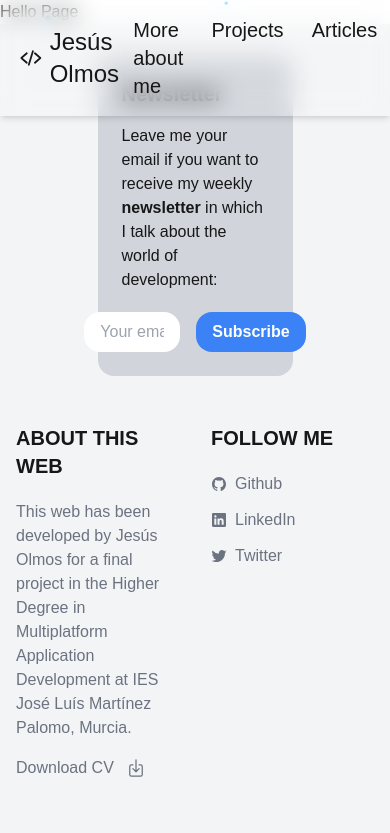
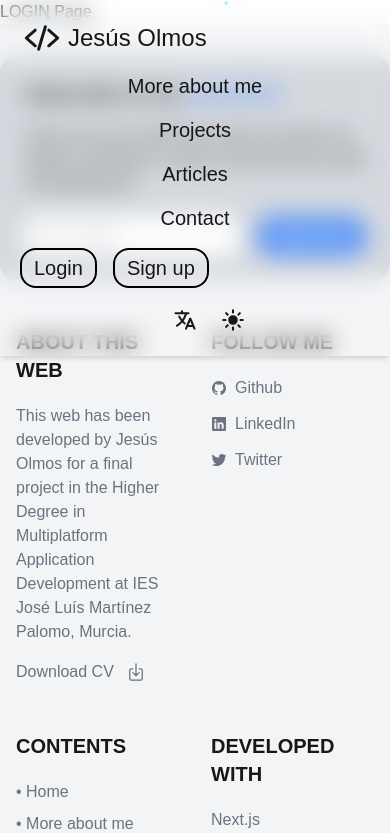
Before and after one commit to JOlmos98/portfolio-jos, a Next.js app: page /login in a window 390 px wide. Shown: the top 833 px of the page. Built offline with nearby package versions, Linux system fonts and the light colour scheme.

Commit message:
fix: ventana de newsletter y navbar son, en principio, responsive. feat: botones de login y sign up hechos. 23/12/24

```diff
--- a/src/app/(sections)/(user)/login/page.tsx
+++ b/src/app/(sections)/(user)/login/page.tsx
@@ -1,8 +1,8 @@
 
-export default function NamePage() {
+export default function LoginPage() {
   return (
     <div>
-      <h1>Hello Page</h1>
+      <h1>LOGIN Page</h1>
     </div>
   );
 }
--- a/src/app/(sections)/(user)/signIn/page.tsx
+++ /dev/null
@@ -1,8 +0,0 @@
-
-export default function NamePage() {
-  return (
-    <div>
-      <h1>Hello Page</h1>
-    </div>
-  );
-}
--- a/src/app/(sections)/articles/page.tsx
+++ b/src/app/(sections)/articles/page.tsx
@@ -1,5 +1,5 @@
 
-export default function NamePage() {
+export default function ÀrticlesPage() {
   return (
     <div>
       <h1 className="text-xl font-bold bg-transparent">Articles</h1>
--- a/src/app/(sections)/contact/page.tsx
+++ b/src/app/(sections)/contact/page.tsx
@@ -1,5 +1,5 @@
 
-export default function NamePage() {
+export default function ContactPage() {
   return (
     <div>
       <h1 className="text-xl font-bold bg-transparent">Contact</h1>
--- a/src/app/(sections)/home/page.tsx
+++ b/src/app/(sections)/home/page.tsx
@@ -7,10 +7,10 @@ export default function HomePage() {
       <div className="flex flex-col gap-8 row-start-2 items-center sm:items-start">
         <h1 className="text-4xl font-bold bg-transparent"></h1>
         <div className="flex flex-col sm:flex-row items-center gap-8"> {/* div que ajusta la imagen a la izquierda y texto a la derecha. */}
-        <Image className="" src="/jos.png" alt="Next.js logo" width={360} height={76} priority />
-        <p className="text-lg sm:max-w-xl">TextExample TextExample TextExample TextExample TextExample TextExample TextExample TextExample TextExample TextExample TextExample TextExample TextExample TextExample TextExample TextExample TextExample TextExample TextExample TextExample TextExample TextExample TextExample TextExample TextExample TextExample TextExample TextExample TextExample TextExample TextExample TextExample TextExample TextExample TextExample TextExample TextExample TextExample TextExample TextExample TextExample TextExample TextExample TextExample TextExample TextExample TextExample TextExample TextExample TextExample TextExample TextExample TextExample TextExample TextExample TextExample TextExample TextExample TextExample TextExample TextExample TextExample TextExample TextExample TextExample TextExample TextExample TextExample TextExample TextExample TextExample TextExample TextExample TextExample TextExample TextExample TextExample TextExample TextExample TextExample TextExample TextExample TextExample TextExample TextExample TextExample TextExample TextExample TextExample TextExample TextExample TextExample TextExample TextExample TextExample TextExample TextExample TextExample TextExample TextExample TextExample </p>
+          <Image className="" src="/jos.png" alt="Next.js logo" width={360} height={76} priority />
+          <p className="text-lg sm:max-w-xl">TextExample TextExample TextExample TextExample TextExample TextExample TextExample TextExample TextExample TextExample TextExample TextExample TextExample TextExample TextExample TextExample TextExample TextExample TextExample TextExample TextExample TextExample TextExample TextExample TextExample TextExample TextExample TextExample TextExample TextExample TextExample TextExample TextExample TextExample TextExample TextExample TextExample TextExample TextExample TextExample TextExample TextExample TextExample TextExample TextExample TextExample TextExample TextExample TextExample TextExample TextExample TextExample TextExample TextExample TextExample TextExample TextExample TextExample TextExample TextExample TextExample TextExample TextExample TextExample TextExample TextExample TextExample TextExample TextExample TextExample TextExample TextExample TextExample TextExample TextExample TextExample TextExample TextExample TextExample TextExample TextExample TextExample TextExample TextExample TextExample TextExample TextExample TextExample TextExample TextExample TextExample TextExample TextExample TextExample TextExample TextExample TextExample TextExample TextExample TextExample TextExample </p>
 
-            </div>
+        </div>
       </div>
     </div>
   );
--- a/src/app/(sections)/moreAboutMe/page.tsx
+++ b/src/app/(sections)/moreAboutMe/page.tsx
@@ -1,6 +1,6 @@
 
 
-export default function NamePage() {
+export default function MoreAboutMePage() {
   return (
     <div>
       <h1 className="text-xl font-bold bg-transparent">More about me</h1>
--- a/src/app/(sections)/projects/page.tsx
+++ b/src/app/(sections)/projects/page.tsx
@@ -1,5 +1,5 @@
 
-export default function NamePage() {
+export default function ProjectsPage() {
   return (
     <div>
       <h1 className="text-xl font-bold bg-transparent">Projects</h1>
--- a/src/app/layout.tsx
+++ b/src/app/layout.tsx
@@ -28,7 +28,7 @@ export default function RootLayout({
   return (
     <html lang="en" suppressHydrationWarning>
       <body className={`${geistSans.variable} ${geistMono.variable} antialiased`}>
-      <Toaster position="bottom-right" reverseOrder={false} gutter={8} toastOptions={{ duration: 3000, style: { background: "var(--toast-bg)", color: "var(--toast-color)", }, }} />
+        <Toaster position="bottom-right" reverseOrder={false} gutter={8} toastOptions={{ duration: 3000, style: { background: "var(--toast-bg)", color: "var(--toast-color)", }, }} />
         <Providers>
           <ParticlesBackground />
           <div>{children}</div>
--- a/src/components/footer/Footer.tsx
+++ b/src/components/footer/Footer.tsx
@@ -16,15 +16,15 @@ export const Footer = () => {
         <footer className="bg-gray-100 dark:bg-zinc-900 py-2">
             <div className="mx-auto w-full max-w-screen-xl">
 
-                <div className="bg-gray-300 dark:bg-zinc-800 p-6 m-6 rounded-2xl w-2/4 mx-auto">
-                <h2 className='text-xl font-bold mb-4'>Newsletter</h2>
+                <div className="bg-gray-300 dark:bg-zinc-800 p-6 m-6 rounded-2xl max-w-xl w-auto mx-auto">
+                <h2 className='text-xl font-bold mb-4'>Subscribe to my <span className="text-blue-500 dark:text-blue-400 font-bold">newsletter</span></h2>
                     <div className="flex items-center justify-center">
                         <p>
-                            Leave me your email if you want to receive my weekly <span className="font-bold">newsletter</span> in which I talk about the world of development:
+                            Leave me your email if you want to receive my weekly newsletter in which I talk about the world of development:
                         </p>
                     </div>
                     <div className="flex items-center justify-center pt-5">
-                        <input type="text" className='text-cyan-500 min-w-24 px-4 py-2 rounded-2xl' placeholder="Your email" />
+                        <input type="text" className='text-cyan-600 dark:text-cyan-500 min-w-24 px-4 py-2 rounded-2xl' placeholder="Your email" />
                         <button onClick={emailSent} className='ml-4 bg-blue-500 hover:bg-blue-700 text-white font-bold py-2 px-4 rounded-2xl'>
                             Subscribe
                         </button>
--- a/src/components/navbar/Navbar.tsx
+++ b/src/components/navbar/Navbar.tsx
@@ -6,22 +6,107 @@ import { ThemeButton } from '../theme-button/ThemeButton'
 
 export const Navbar = () => {
     return (
-        <nav className="fixed w-full bg-white/10 backdrop-blur-md shadow-md p-4 flex items-center">
+        <nav className="fixed w-full bg-white/10 backdrop-blur-md shadow-md p-5 flex flex-wrap items-center justify-between">
             <Link href={'/home'} className="flex items-center relative transform hover:scale-105 text-xl hover:text-blue-400 transition duration-100">
                 <IoCodeSlash className="mr-2 ml-1 text-4xl" />
                 <span className="text-2xl">Jesús Olmos</span>
             </Link>
 
-            <div className="flex-1"></div>
 
-            <div className="flex space-x-7">
-                <Link href="/moreAboutMe" className="relative transform hover:scale-105 text-xl hover:text-blue-400 transition duration-100">More about me</Link>
-                <Link href="/projects" className="relative transform hover:scale-105 text-xl hover:text-blue-400 transition duration-100">Projects</Link>
-                <Link href="/articles" className="relative transform hover:scale-105 text-xl hover:text-blue-400 transition duration-100">Articles</Link>
-                <Link href="/contact" className="relative transform hover:scale-105 text-xl hover:text-blue-400 transition duration-100">Contact</Link>
-                <LanguageSelector />
-                <ThemeButton />
+            <div className="flex flex-col lg:flex-row lg:items-center lg:justify-center w-full lg:w-auto space-y-4 lg:space-y-0 lg:space-x-7 mt-4 lg:mt-0">
+                <Link href="/moreAboutMe" className="relative transform hover:scale-105 text-xl hover:text-blue-400 transition duration-100 text-center">More about me</Link>
+                <Link href="/projects" className="relative transform hover:scale-105 text-xl hover:text-blue-400 transition duration-100 text-center">Projects</Link>
+                <Link href="/articles" className="relative transform hover:scale-105 text-xl hover:text-blue-400 transition duration-100 text-center">Articles</Link>
+                <Link href="/contact" className="relative transform hover:scale-105 text-xl hover:text-blue-400 transition duration-100 text-center">Contact</Link>
+
+                <div className="flex space-x-4">
+                    <Link href="/login" className="border-2 border-black dark:border-white rounded-2xl px-3 py-1 text-xl hover:bg-black dark:hover:bg-white hover:text-white dark:hover:text-black transition duration-200 text-center">Login</Link>
+                    <Link href="/signUp" className="border-2 border-black dark:border-white rounded-2xl px-3 py-1 text-xl hover:bg-black dark:hover:bg-white hover:text-white dark:hover:text-black transition duration-200 text-center">Sign up</Link>
+                </div>
+
+                <div className="flex space-x-4 items-center justify-center">
+                    <LanguageSelector />
+                    <ThemeButton />
+                </div>
             </div>
         </nav>
     )
 }
+
+
+/*
+
+import React from 'react';
+import Link from 'next/link';
+import { IoCodeSlash } from 'react-icons/io5';
+import { LanguageSelector } from '../language-selector/LanguageSelector';
+import { ThemeButton } from '../theme-button/ThemeButton';
+
+export const Navbar = () => {
+    return (
+        <nav className="fixed w-full bg-white/10 backdrop-blur-md shadow-md p-5 flex flex-wrap items-center justify-between">
+
+            <Link
+                href={'/home'}
+                className="flex items-center relative transform hover:scale-105 text-xl hover:text-blue-400 transition duration-100"
+            >
+                <IoCodeSlash className="mr-2 ml-1 text-4xl" />
+                <span className="text-2xl">Jesús Olmos</span>
+            </Link>
+
+
+            <div className="flex flex-col lg:flex-row lg:items-center lg:justify-center w-full lg:w-auto space-y-4 lg:space-y-0 lg:space-x-7 mt-4 lg:mt-0">
+
+                <Link
+                    href="/moreAboutMe"
+                    className="relative transform hover:scale-105 text-xl hover:text-blue-400 transition duration-100 text-center"
+                >
+                    More about me
+                </Link>
+                <Link
+                    href="/projects"
+                    className="relative transform hover:scale-105 text-xl hover:text-blue-400 transition duration-100 text-center"
+                >
+                    Projects
+                </Link>
+                <Link
+                    href="/articles"
+                    className="relative transform hover:scale-105 text-xl hover:text-blue-400 transition duration-100 text-center"
+                >
+                    Articles
+                </Link>
+                <Link
+                    href="/contact"
+                    className="relative transform hover:scale-105 text-xl hover:text-blue-400 transition duration-100 text-center"
+                >
+                    Contact
+                </Link>
+
+
+                <div className="flex space-x-4">
+                    <Link
+                        href="/login"
+                        className="border-2 border-black dark:border-white rounded-2xl px-3 py-1 text-xl hover:bg-black dark:hover:bg-white hover:text-white dark:hover:text-black transition duration-200 text-center"
+                    >
+                        Login
+                    </Link>
+                    <Link
+                        href="/signUp"
+                        className="border-2 border-black dark:border-white rounded-2xl px-3 py-1 text-xl hover:bg-black dark:hover:bg-white hover:text-white dark:hover:text-black transition duration-200 text-center"
+                    >
+                        Sign up
+                    </Link>
+                </div>
+
+
+                <div className="flex space-x-4 items-center justify-center">
+                    <LanguageSelector />
+                    <ThemeButton />
+                </div>
+            </div>
+        </nav>
+    );
+};
+
+
+*/
```
Also changed, not shown: src/app/(sections)/(user)/signUp/page.tsx (added, +8 -0 lines), src/components/navbar/NavbarUser.tsx (added, +9 -0 lines).
